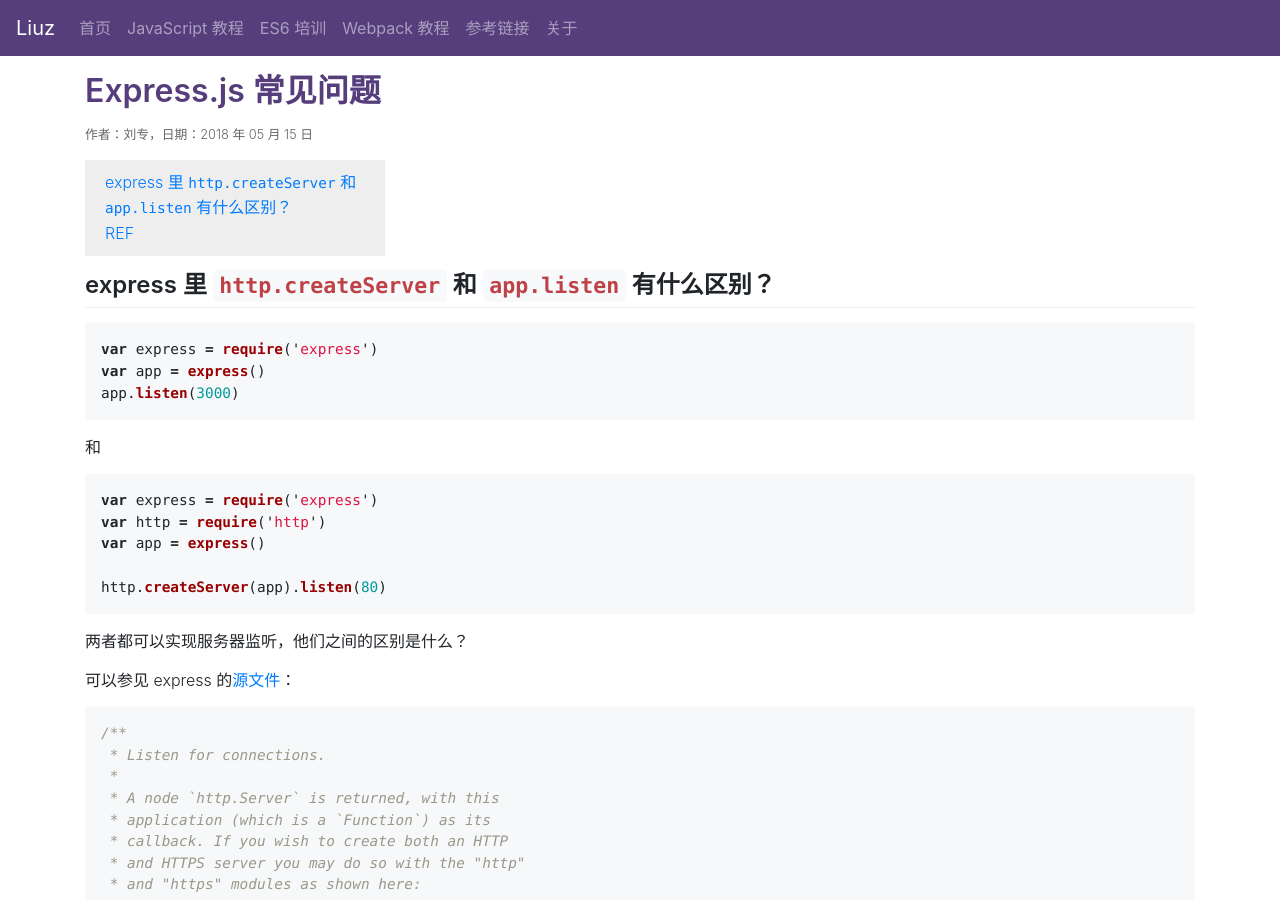
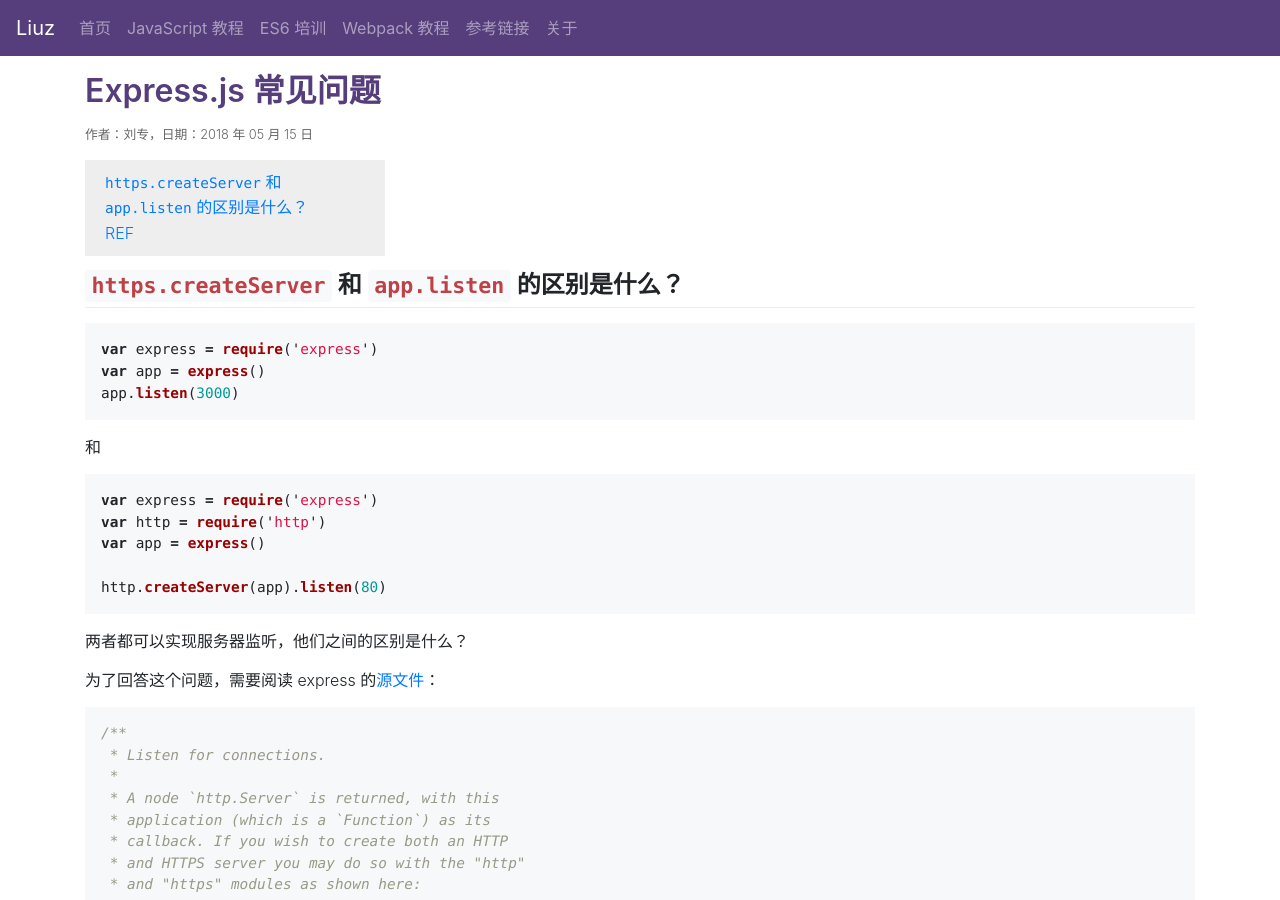
Before and after one commit to liuzhuan/liuzhuan.github.io, a Jekyll site: the page built from _posts/2018-05-15-expressjs-faq.md, in a window 1280 px wide and 900 px high. Built offline with Jekyll 4.4.1, drawn with Linux system fonts in a browser that asks for light colours; nearby versions of some CDN libraries; comment, search, counter and statistics services are not loaded.

Commit message:
updating express faq

````diff
--- a/_posts/2018-05-15-expressjs-faq.md
+++ b/_posts/2018-05-15-expressjs-faq.md
@@ -7,7 +7,7 @@
 * TOC
 {:toc}
 
-## express 里 `http.createServer` 和 `app.listen` 有什么区别？
+## `https.createServer` 和 `app.listen` 的区别是什么？
 
 ```js
 var express = require('express')
@@ -27,7 +27,7 @@
 
 两者都可以实现服务器监听，他们之间的区别是什么？
 
-可以参见 express 的[源文件][app.listen]：
+为了回答这个问题，需要阅读 express 的[源文件][app.listen]：
 
 ```js
 /**
````
